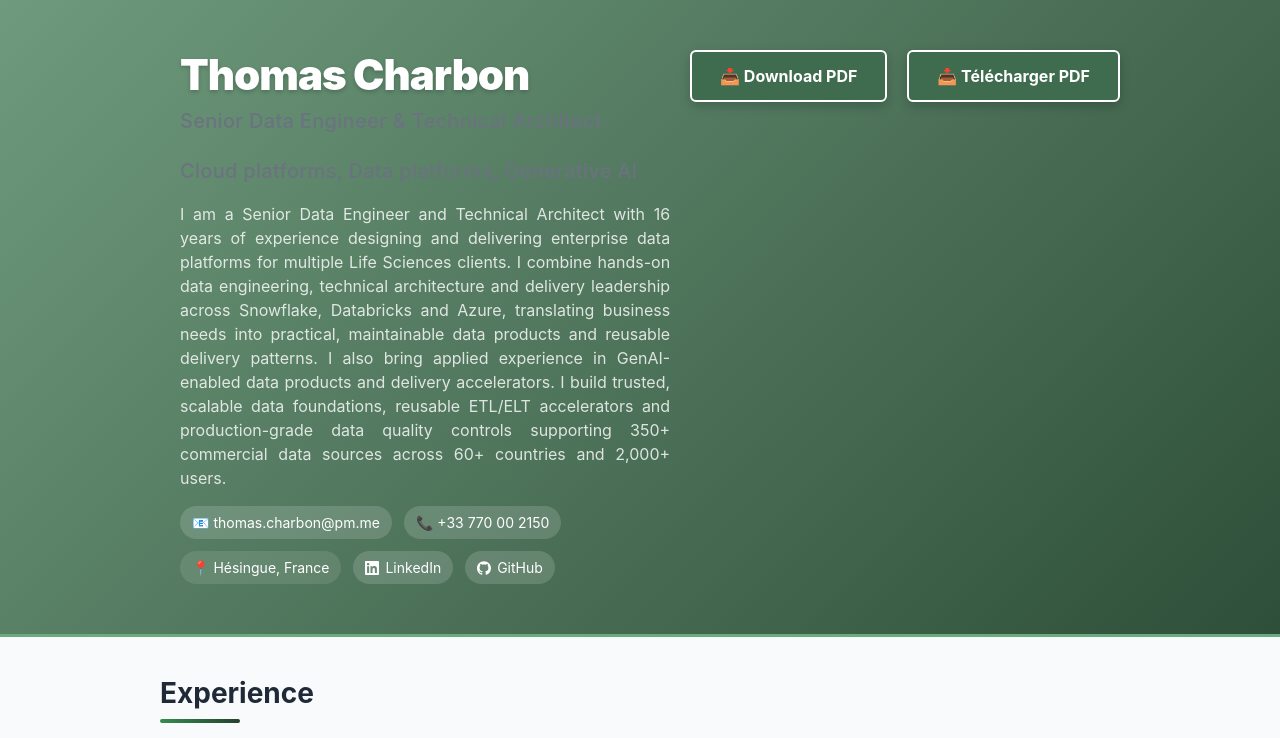
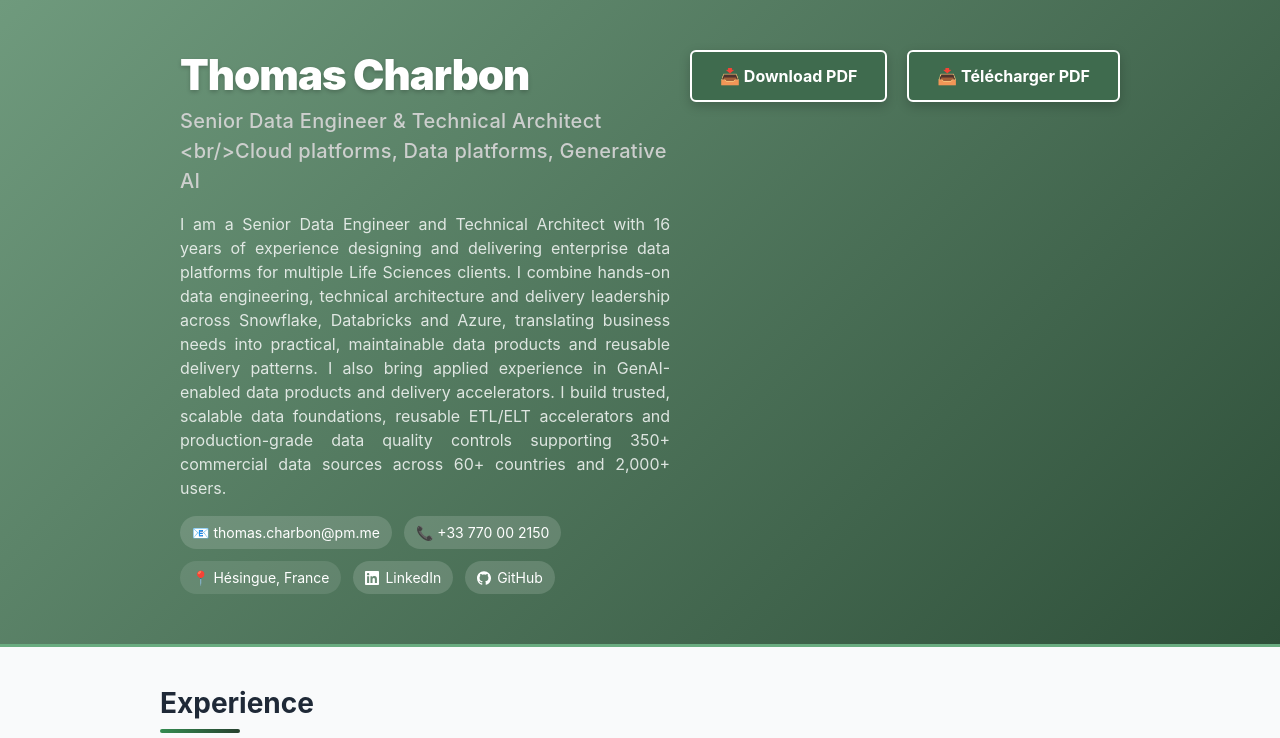
Before and after one commit to earion68/cv-explorer, a React (Vite) app: page / in a window 1280 px wide. Shown: the top 738 px of the page. Built offline with nearby package versions, Linux system fonts and the light colour scheme.

Commit message:
header update

```diff
--- a/src/components/Header.tsx
+++ b/src/components/Header.tsx
@@ -18,7 +18,7 @@ export const Header: React.FC<HeaderProps> = ({ cv }) => {
         </div>
         <div className="header-content">
           <h1 className="header-name">{cv.fullName}</h1>
-          <p className="header-title"><Markdown>{cv.title}</Markdown></p>
+          <p className="header-title">{cv.title}</p>
           {cv.summary && (
             <div className="header-summary">
               <Markdown>{cv.summary}</Markdown>
--- a/src/data/cv-data.json
+++ b/src/data/cv-data.json
@@ -1,6 +1,6 @@
 {
   "fullName": "Thomas Charbon",
-  "title": "Senior Data Engineer & Technical Architect \n\nCloud platforms, Data platforms, Generative AI",
+  "title": "Senior Data Engineer & Technical Architect <br/>Cloud platforms, Data platforms, Generative AI",
   "summary": "I am a Senior Data Engineer and Technical Architect with 16 years of experience designing and delivering enterprise data platforms for multiple Life Sciences clients. I combine hands-on data engineering, technical architecture and delivery leadership across Snowflake, Databricks and Azure, translating business needs into practical, maintainable data products and reusable delivery patterns. I also bring applied experience in GenAI-enabled data products and delivery accelerators. I build trusted, scalable data foundations, reusable ETL/ELT accelerators and production-grade data quality controls supporting 350+ commercial data sources across 60+ countries and 2,000+ users.",
   "contact": {
     "email": "thomas.charbon@pm.me",
```
